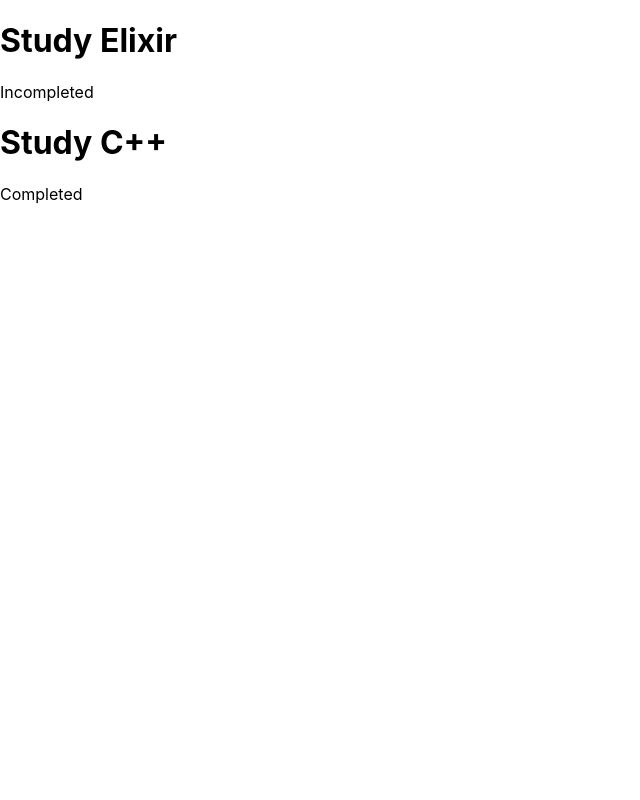
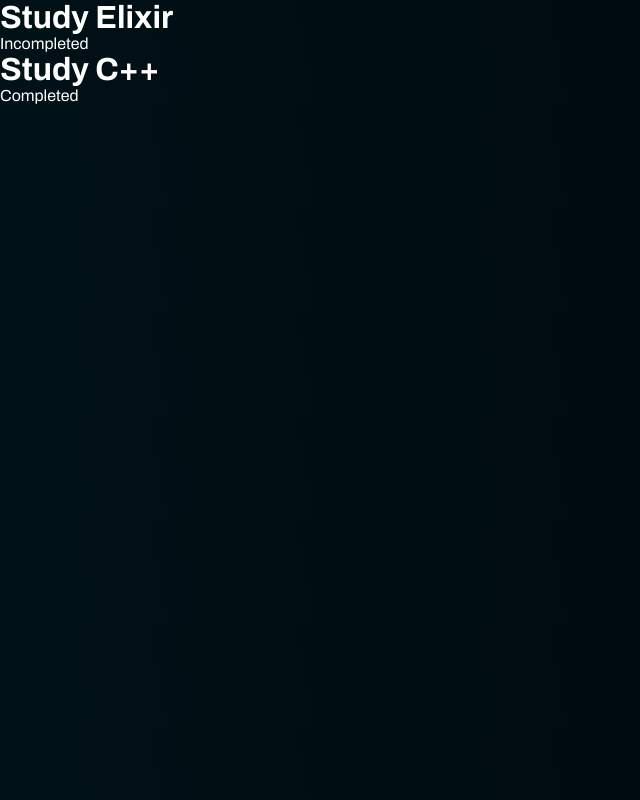
Before and after one commit to matheustanaka/react-studies, a React (Create React App) app: page / in a window 1280 px wide. Shown: the whole page, without its empty margins (0-640 px from the left). Built offline with nearby package versions, Linux system fonts and the light colour scheme; no server answers.

Commit message:
style: add sass

```diff
--- a/package.json
+++ b/package.json
@@ -11,6 +11,7 @@
     "react": "^17.0.2",
     "react-dom": "^17.0.2",
     "react-scripts": "4.0.3",
+    "sass": "^1.45.0",
     "web-vitals": "^1.0.1"
   },
   "scripts": {
--- a/public/index.html
+++ b/public/index.html
@@ -15,6 +15,13 @@
       user's mobile device or desktop. See https://developers.google.com/web/fundamentals/web-app-manifest/
     -->
         <link rel="manifest" href="%PUBLIC_URL%/manifest.json" />
+        <link rel="preconnect" href="https://fonts.googleapis.com" />
+        <link rel="preconnect" href="https://fonts.gstatic.com" crossorigin />
+        <link
+            href="https://fonts.googleapis.com/css2?family=Archivo:wght@400;500;700&display=swap"
+            rel="stylesheet"
+        />
+
         <!--
       Notice the use of %PUBLIC_URL% in the tags above.
       It will be replaced with the URL of the `public` folder during the build.
@@ -38,6 +45,5 @@
 
       To begin the development, run `npm start` or `yarn start`.
       To create a production bundle, use `npm run build` or `yarn build`.
-    -->
-  </body>
+    --></body>
 </html>
--- a/src/index.css
+++ /dev/null
@@ -1,13 +0,0 @@
-body {
-  margin: 0;
-  font-family: -apple-system, BlinkMacSystemFont, 'Segoe UI', 'Roboto', 'Oxygen',
-    'Ubuntu', 'Cantarell', 'Fira Sans', 'Droid Sans', 'Helvetica Neue',
-    sans-serif;
-  -webkit-font-smoothing: antialiased;
-  -moz-osx-font-smoothing: grayscale;
-}
-
-code {
-  font-family: source-code-pro, Menlo, Monaco, Consolas, 'Courier New',
-    monospace;
-}
--- a/src/index.js
+++ b/src/index.js
@@ -1,14 +1,14 @@
 import React from 'react';
 import ReactDOM from 'react-dom';
-import './index.css';
+
+import './index.scss';
 import App from './App';
 import reportWebVitals from './reportWebVitals';
 
 ReactDOM.render(
   <React.StrictMode>
     <App />
-  </React.StrictMode>,
-  document.getElementById('root')
+  </React.StrictMode>, document.getElementById('root')
 );
 
 // If you want to start measuring performance in your app, pass a function
--- /dev/null
+++ b/src/index.scss
@@ -0,0 +1,15 @@
+$background-color: linear-gradient(259.93deg, #000000 -41.68%, #00171f 146.85%);
+$primary-text-color: #ffffff;
+
+* {
+  margin: 0;
+  padding: 0;
+  box-sizing: border-box;
+}
+
+body {
+  margin: 0;
+  font-family: 'Archivo', sans-serif;
+  background: $background-color;
+  color: #ffffff
+}
```
Also changed, not shown: 1 other file (tests, documents, lock files or other folders). Lines whose indentation alone changed are shown as unchanged.
